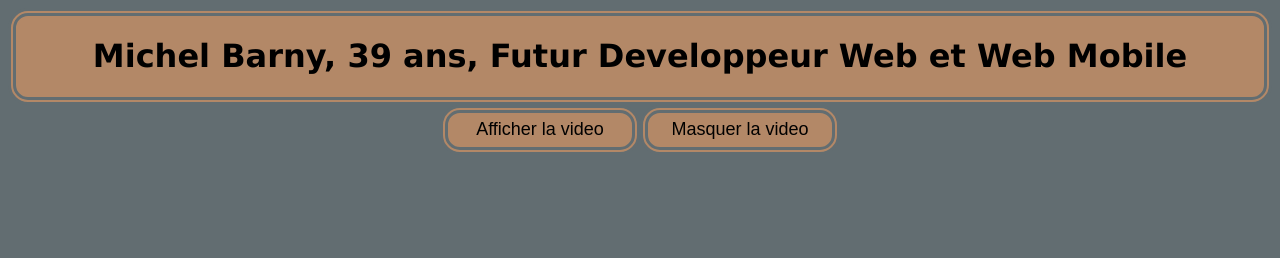
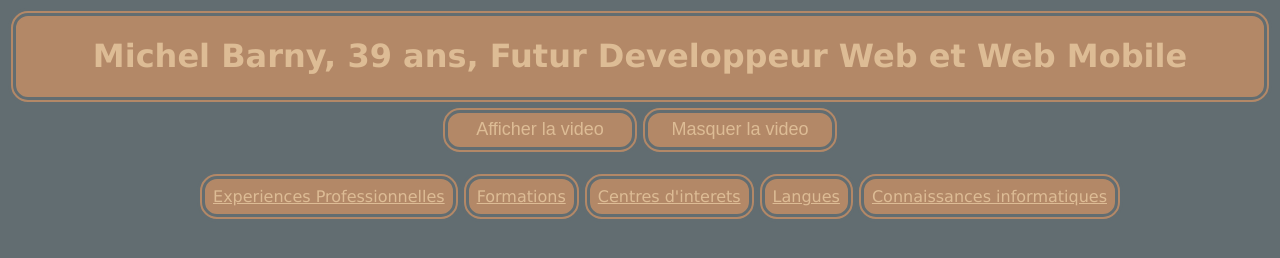
Before and after one commit to Dowzz/Webcv, a plain HTML site: page index.html in a window 1280 px wide. Both pictures are taken after a click on the button "Masquer la video". Drawn offline with Linux system fonts and the light colour scheme; no server answers.

Commit message:
recherche
Signed-off-by: Dowzz <michel.barny@outlook.fr>

```diff
--- a/Style.scss
+++ b/Style.scss
@@ -14,6 +14,7 @@ body {
 #header {
   background-color: $TextColor;
   display: flex;
+  color: $subColor;
   justify-content: center;
   border-radius: 20px;
   border: 8px double $main-Color;
@@ -23,6 +24,7 @@ body {
   justify-content: center;
 }
 .vidButton {
+  color: $subColor;
   display: inline-block;
   background-color: $TextColor;
   border-radius: 20px;
@@ -41,3 +43,23 @@ body {
   display: flex;
   justify-content: center;
 }
+ul {
+  list-style-type: none;
+}
+li {
+  float: left;
+  display: inline;
+  background-color: $TextColor;
+  border: 8px double $main-Color;
+  border-radius: 20px;
+}
+
+a {
+  display: block;
+  padding: 8px;
+  color: $subColor;
+}
+.menu {
+  display: flex;
+  justify-content: center;
+}
--- a/index.html
+++ b/index.html
@@ -15,11 +15,24 @@
     <button type="button" class="vidButton" id="showVid">Afficher la video</button><button type="button" class="vidButton" id ="hideVid"> Masquer la video </button>
     </div>
     <div id="videoBox">
-    <video src="FAST.mp4" type="video/mp4" width="600" height="300" id="presentation" controls></video>
+    <video src="FAST.mp4" type="video/mp4" width="700" height="400" id="presentation" controls></video>
     </div>
 </header>
 <body>
+    <div class="menu">
+        <nav>
+            <ul>
+                <li><a href="">Experiences Professionnelles</a></li>
+                <li><a href="">Formations</a></li>
+                <li><a href="">Centres d'interets</a></li>
+                <li><a href="">Langues</a></li>
+                <li><a href="">Connaissances informatiques</a></li>
+        </ul>
+        </nav>
+    </div>
+    <div class="content">
 
+    </div>
 </body>
 <script src ="jquery.js"></script>
 <script src="script.js"></script>
--- a/script.js
+++ b/script.js
@@ -2,10 +2,10 @@ const videoBox = document.getElementById("videoBox");
 const showVid = document.getElementById('showVid');
 const hideVid = document.getElementById('hideVid');
 $(() =>{
-window.onload=() =>{
-    $('#videoBox').hide();
-    //videoBox.style.display="none";
-}
+
+    window.addEventListener('load', function(){
+        videoBox.style.display="none";
+    })
 $('#showVid').click(function(){
     $('#videoBox').fadeIn(400);
     //videoBox.style.display="block";
@@ -17,3 +17,4 @@ $('#hideVid').click(function(){
 
 
 });
+$('.content').load("experience.html");
```
Also changed, not shown: experiences.html (added, +12 -0 lines), style.css, 1 other file.
